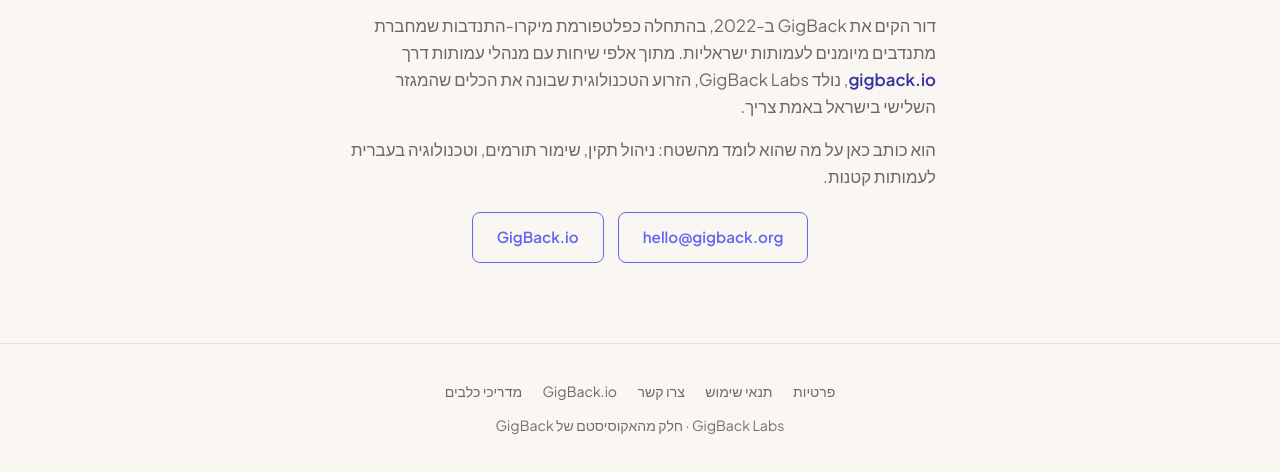
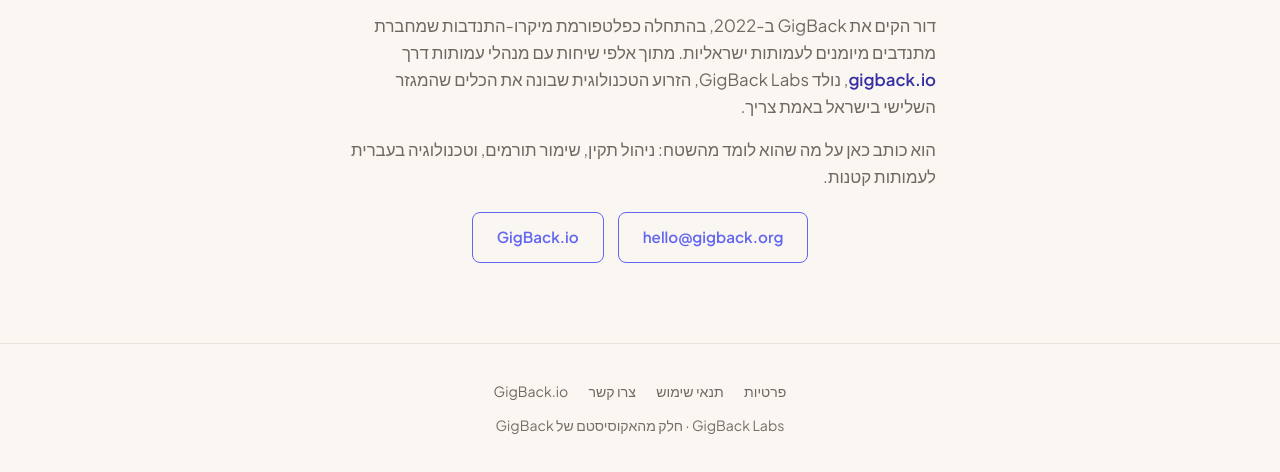
Before and after one commit to dorgoldman/gigback-labs, a plain HTML site: page author/dor-goldman.html in a window 1280 px wide. Shown: the part 364-836 px from the top of the page. Drawn offline with Linux system fonts and the light colour scheme.

Commit message:
Revert to homepage-only, per the agent's original reasoning
Dor's call. The agent deliberately scoped this to the homepage — 'one link from
the site's highest-trust indexed page is the point, not link volume' — and that
reasoning was reviewed and approved. Spreading it across all 15 pages made it
sitewide footer boilerplate, which Google discounts anyway, and overrode a
decision that had already been through review.

The anchor-text fix stays: 'MG Pets' told neither reader nor crawler what was
there and was English-only on a Hebrew-default page, breaking the site's own
bilingual data-lang convention.

```diff
--- a/author/dor-goldman.html
+++ b/author/dor-goldman.html
@@ -71,7 +71,6 @@
       <a href="/terms">תנאי שימוש</a>
       <a href="mailto:hello@gigback.org">צרו קשר</a>
       <a href="https://gigback.io" target="_blank" rel="noopener">GigBack.io</a>
-      <a href="https://mg.gigback.org" target="_blank" rel="noopener"><span data-lang="he">מדריכי כלבים</span><span data-lang="en">Dog care guides</span></a>
     </div>
     <div>GigBack Labs · חלק מהאקוסיסטם של GigBack</div>
   </div>
```
Also changed, not shown: guides/ai-fundraising-grant-writing.html (+0 -1 lines), guides/annual-compliance-calendar.html (+0 -1 lines), guides/board-meetings-protocol.html (+0 -1 lines), guides/digital-donation-reporting-2026.html (+0 -1 lines), guides/donor-due-diligence-checklist.html (+0 -1 lines), guides/donor-retention-playbook.html (+0 -1 lines), guides/excel-to-crm-migration.html (+0 -1 lines), guides/government-grants-for-ngos.html (+0 -1 lines), guides/index.html (+0 -1 lines), guides/ngo-crm-comparison.html (+0 -1 lines), guides/ngo-tools-tasks-volunteers.html (+0 -1 lines), guides/proper-management-checklist.html (+0 -1 lines), guides/regulator-major-donor-relationships.html (+0 -1 lines).
